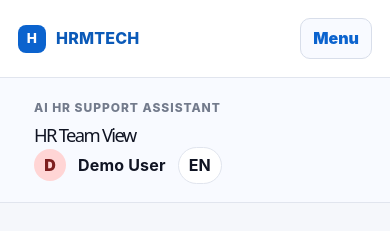
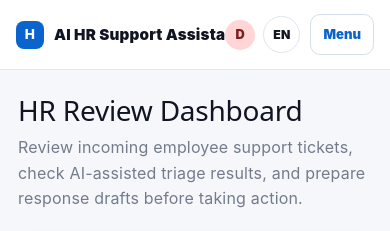
Before and after one commit to Iris408/ai-hr-support-assistant, a React (Vite) app in the folder frontend/: page / in a window 390 px wide. Shown: the top 231 px of the page. Built offline with nearby package versions, Linux system fonts and the light colour scheme; no server answers.

Commit message:
fix: restore dashboard UI after import and style updates

```diff
--- a/frontend/src/App.css
+++ b/frontend/src/App.css
@@ -63,7 +63,7 @@ button {
 }
 
 /* =========================================
-   Sidebar
+   Sidebar / mobile header
 ========================================= */
 
 .sidebar {
@@ -73,6 +73,10 @@ button {
   padding: 28px 20px;
   background: #ffffff;
   border-right: 1px solid #e1e5ee;
+}
+
+.sidebar-top-row {
+  display: block;
 }
 
 .brand {
@@ -88,11 +92,31 @@ button {
   display: grid;
   width: 28px;
   height: 28px;
+  flex-shrink: 0;
   place-items: center;
   border-radius: 8px;
   background: #0b63ce;
   color: #ffffff;
   font-size: 0.85rem;
+}
+
+.desktop-brand-text {
+  display: inline;
+}
+
+.mobile-brand-text,
+.mobile-header-user {
+  display: none;
+}
+
+.mobile-menu-button {
+  display: none;
+  border: 1px solid #d8deea;
+  border-radius: 10px;
+  background: #f8faff;
+  color: #0b63ce;
+  padding: 8px 12px;
+  font-weight: 900;
 }
 
 .sidebar-nav {
@@ -131,20 +155,6 @@ button {
 .sidebar-footer span {
   color: #737b8c;
   font-size: 0.82rem;
-}
-
-.sidebar-top-row {
-  display: block;
-}
-
-.mobile-menu-button {
-  display: none;
-  border: 1px solid #d8deea;
-  border-radius: 10px;
-  background: #f8faff;
-  color: #0b63ce;
-  padding: 8px 12px;
-  font-weight: 900;
 }
 
 /* =========================================
@@ -222,6 +232,22 @@ button {
   margin: 0;
   color: #737b8c;
   line-height: 1.6;
+}
+
+/* =========================================
+   Collapsible panels
+========================================= */
+
+.collapsible-panel {
+  margin-bottom: 24px;
+}
+
+.collapsible-panel summary {
+  display: none;
+}
+
+.collapsible-content {
+  min-width: 0;
 }
 
 /* =========================================
@@ -447,18 +473,6 @@ button {
   overflow: auto;
 }
 
-.collapsible-panel {
-  margin-bottom: 24px;
-}
-
-.collapsible-panel summary {
-  display: none;
-}
-
-.collapsible-content {
-  min-width: 0;
-}
-
 /* =========================================
    AI review queue
 ========================================= */
@@ -567,44 +581,60 @@ button {
 ========================================= */
 
 .ticket-table {
-  min-width: 760px;
+  display: grid;
+  gap: 14px;
   width: 100%;
+  padding: 18px;
 }
 
 .ticket-row {
   display: grid;
-  grid-template-columns: minmax(280px, 1fr) 130px 120px 110px;
-  gap: 18px;
-  align-items: center;
-  padding: 18px 24px;
-  border-bottom: 1px solid #edf0f5;
+  gap: 16px;
+  border: 1px solid #edf0f5;
+  border-radius: 12px;
+  background: #ffffff;
+  padding: 18px;
   color: #101423;
 }
 
-.ticket-row:last-child {
-  border-bottom: none;
+.ticket-main strong {
+  display: block;
+  margin-bottom: 6px;
+  color: #101423;
+  font-size: 0.98rem;
 }
 
-.ticket-row-heading {
-  background: #f8faff;
-  color: #334155;
-  font-size: 0.8rem;
-  font-weight: 900;
-  text-transform: uppercase;
-  letter-spacing: 0.04em;
-}
-
-.ticket-row strong {
-  display: block;
-  margin-bottom: 5px;
-  color: #101423;
-}
-
-.ticket-row p {
+.ticket-main p {
   margin: 0;
   color: #475569;
   font-size: 0.88rem;
   line-height: 1.5;
+}
+
+.ticket-meta-grid {
+  display: grid;
+  grid-template-columns: repeat(3, minmax(0, 1fr));
+  gap: 12px;
+}
+
+.ticket-meta-item {
+  display: grid;
+  gap: 6px;
+  min-width: 0;
+}
+
+.ticket-meta-label {
+  color: #64748b;
+  font-size: 0.72rem;
+  font-weight: 900;
+  letter-spacing: 0.05em;
+  text-transform: uppercase;
+}
+
+.table-scroll-area {
+  max-height: 560px;
+  overflow-y: auto;
+  overflow-x: hidden;
 }
 
 /* =========================================
@@ -676,44 +706,64 @@ button {
 }
 
 /* =========================================
-   Badges / pills
+   Ticket table queue
 ========================================= */
 
-.category-pill,
-.priority-pill,
-.status-pill {
-  display: inline-flex;
-  justify-content: center;
-  border-radius: 999px;
-  padding: 7px 10px;
-  font-size: 0.78rem;
-  font-weight: 900;
-  white-space: nowrap;
+.ticket-table {
+  display: grid;
+  gap: 14px;
+  width: 100%;
+  padding: 18px;
 }
 
-.category-pill {
-  background: #edf5ff;
-  color: #0b63ce;
+.ticket-row {
+  display: grid;
+  gap: 16px;
+  border: 1px solid #edf0f5;
+  border-radius: 12px;
+  background: #ffffff;
+  padding: 18px;
+  color: #101423;
 }
 
-.status-pill {
-  background: #f0f2f7;
-  color: #5f6878;
+.ticket-main strong {
+  display: block;
+  margin-bottom: 6px;
+  color: #101423;
+  font-size: 0.98rem;
 }
 
-.priority-low {
-  background: #e4f8ef;
-  color: #217653;
+.ticket-main p {
+  margin: 0;
+  color: #475569;
+  font-size: 0.88rem;
+  line-height: 1.5;
 }
 
-.priority-medium {
-  background: #fff3d4;
-  color: #8a5c00;
+.ticket-meta-grid {
+  display: grid;
+  grid-template-columns: repeat(3, minmax(0, 1fr));
+  gap: 12px;
 }
 
-.priority-high {
-  background: #ffe5e7;
-  color: #b4232a;
+.ticket-meta-item {
+  display: grid;
+  gap: 6px;
+  min-width: 0;
+}
+
+.ticket-meta-label {
+  color: #64748b;
+  font-size: 0.72rem;
+  font-weight: 900;
+  letter-spacing: 0.05em;
+  text-transform: uppercase;
+}
+
+.table-scroll-area {
+  max-height: 560px;
+  overflow-y: auto;
+  overflow-x: hidden;
 }
 
 /* =========================================
@@ -761,30 +811,73 @@ button {
 
   .sidebar {
     min-height: auto;
-    padding: 18px;
+    padding: 14px 16px;
     border-right: none;
     border-bottom: 1px solid #e1e5ee;
   }
 
   .sidebar-top-row {
-    display: flex;
-    justify-content: space-between;
-    gap: 16px;
+    display: grid;
+    grid-template-columns: minmax(0, 1fr) auto auto auto;
+    gap: 10px;
     align-items: center;
   }
 
   .brand {
+    min-width: 0;
     margin-bottom: 0;
+  }
+
+  .desktop-brand-text {
+    display: none;
+  }
+
+  .mobile-brand-text {
+    display: block;
+    color: #101423;
+    font-size: 0.95rem;
+    font-weight: 900;
+    white-space: nowrap;
+    overflow: hidden;
+    text-overflow: ellipsis;
+  }
+
+  .mobile-header-user {
+    display: flex;
+    align-items: center;
+    gap: 8px;
+    white-space: nowrap;
+  }
+
+  .mobile-header-user .avatar {
+    width: 30px;
+    height: 30px;
+    font-size: 0.8rem;
+  }
+
+  .mobile-header-user .language-pill {
+    padding: 6px 9px;
+    font-size: 0.76rem;
+    font-weight: 900;
   }
 
   .mobile-menu-button {
     display: inline-flex;
+    align-items: center;
+    justify-content: center;
+    border: 1px solid #d8deea;
+    border-radius: 10px;
+    background: #ffffff;
+    color: #0b63ce;
+    padding: 8px 12px;
+    font-size: 0.82rem;
+    font-weight: 900;
   }
 
   .sidebar-nav {
     display: none;
+    grid-template-columns: 1fr;
     margin-top: 16px;
-    grid-template-columns: 1fr;
   }
 
   .sidebar-nav.open {
@@ -793,14 +886,20 @@ button {
 
   .sidebar-footer {
     display: none;
+    margin-top: 16px;
+  }
+
+  .sidebar.menu-open .sidebar-footer {
+    display: block;
+  }
+
+  .topbar {
+    display: none;
   }
 
   .overview-grid,
   .employee-layout,
-  .admin-stats-grid {
-    grid-template-columns: 1fr;
-  }
-
+  .admin-stats-grid,
   .hr-workspace-grid {
     grid-template-columns: 1fr;
   }
@@ -855,7 +954,8 @@ button {
   }
 
   .collapsible-content .queue-panel {
-    border: none;
+    border: 1px solid #e0e4ec;
+    border-radius: 12px;
     box-shadow: none;
   }
 
@@ -874,8 +974,12 @@ button {
     align-items: flex-start;
   }
 
-  .topbar-user {
-    flex-wrap: wrap;
+  .sidebar-top-row {
+    grid-template-columns: minmax(0, 1fr) auto auto;
+  }
+
+  .mobile-header-user {
+    grid-column: auto;
   }
 
   .sidebar-nav {
@@ -900,7 +1004,350 @@ button {
     min-width: 360px;
   }
 
-  .ticket-table {
-    min-width: 680px;
+  .ticket-meta-grid {
+    grid-template-columns: 1fr;
   }
 }
+
+/* =========================================
+   Badges / pills
+========================================= */
+
+.category-pill,
+.priority-pill,
+.status-pill {
+  display: inline-flex;
+  justify-content: center;
+  width: fit-content;
+  max-width: 100%;
+  border: 1px solid transparent;
+  border-radius: 999px;
+  padding: 7px 10px;
+  font-size: 0.76rem;
+  font-weight: 900;
+  white-space: nowrap;
+}
+
+.category-pill {
+  background: #edf5ff;
+  color: #5086c7;
+  border-color: #cfe3fb;
+}
+
+.priority-pill {
+  background: #f1f5f9;
+  color: #ae5f66;
+  border-color: #d8e0ea;
+}
+
+.status-pill {
+  background: #f0f2f7;
+  color: #5f6878;
+  border-color: #d8e0ea;
+}
+
+.category-payroll {
+  background: #edf5ff;
+  color: #0b63ce;
+  border-color: #cfe3fb;
+}
+
+.category-benefits {
+  background: #f4edff;
+  color: #6d3fc2;
+  border-color: #e4d4ff;
+}
+
+.category-onboarding {
+  background: #e6fbf8;
+  color: #145c76;
+  border-color: #c8f1eb;
+}
+
+.category-policy {
+  background: #fff3d4;
+  color: #8a5c00;
+  border-color: #f2d58d;
+}
+
+.category-other {
+  background: #f1f5f9;
+  color: #475569;
+  border-color: #d8e0ea;
+}
+
+.priority-low {
+  background: #e4f8ef;
+  color: #217653;
+  border-color: #bce8d2;
+}
+
+.priority-medium {
+  background: #fff3d4;
+  color: #b98a2a;
+  border-color: #f2d58d;
+}
+
+.priority-high {
+  background: #ffe5e7;
+  color: #b4232a;
+  border-color: #f3b8bd;
+}
+
+.status-open {
+  background: #e4f8ef;
+  color: #217653;
+  border-color: #bce8d2;
+}
+
+.status-in-progress {
+  background: #fff3d4;
+  color: #cd9118;
+  border-color: #f2d58d;
+}
+
+.status-resolved {
+  background: #edf5ff;
+  color: #0b63ce;
+  border-color: #cfe3fb;
+}
+
+.status-closed {
+  background: #f1f5f9;
+  color: #475569;
+  border-color: #d8e0ea;
+}
+
+/* =========================================
+   Empty states
+========================================= */
+
+.empty-card {
+  border: 1px solid #e0e4ec;
+  border-radius: 12px;
+  background: #ffffff;
+  box-shadow: 0 12px 28px rgba(39, 48, 67, 0.06);
+}
+
+.compact-empty-card {
+  margin: 18px;
+  padding: 24px;
+}
+
+.empty-card h3 {
+  margin-top: 0;
+  color: #101423;
+}
+
+.empty-card p {
+  color: #737b8c;
+}
+
+/* =========================================
+   Responsive layout
+========================================= */
+
+@media (max-width: 1100px) {
+  .hr-workspace-grid {
+    grid-template-columns: 1fr;
+  }
+}
+
+@media (max-width: 980px) {
+  .dashboard-shell {
+    grid-template-columns: 1fr;
+    width: 100vw;
+    min-height: 100vh;
+    margin: 0;
+  }
+
+  .sidebar {
+    min-height: auto;
+    padding: 14px 16px;
+    border-right: none;
+    border-bottom: 1px solid #e1e5ee;
+  }
+
+  .sidebar-top-row {
+    display: grid;
+    grid-template-columns: minmax(0, 1fr) auto auto auto;
+    gap: 10px;
+    align-items: center;
+  }
+
+  .brand {
+    min-width: 0;
+    margin-bottom: 0;
+  }
+
+  .desktop-brand-text {
+    display: none;
+  }
+
+  .mobile-brand-text {
+    display: block;
+    color: #101423;
+    font-size: 0.95rem;
+    font-weight: 900;
+    white-space: nowrap;
+    overflow: hidden;
+    text-overflow: ellipsis;
+  }
+
+  .mobile-header-user {
+    display: flex;
+    align-items: center;
+    gap: 8px;
+    white-space: nowrap;
+  }
+
+  .mobile-header-user .avatar {
+    width: 30px;
+    height: 30px;
+    font-size: 0.8rem;
+  }
+
+  .mobile-header-user .language-pill {
+    padding: 6px 9px;
+    font-size: 0.76rem;
+    font-weight: 900;
+  }
+
+  .mobile-menu-button {
+    display: inline-flex;
+    align-items: center;
+    justify-content: center;
+    border: 1px solid #d8deea;
+    border-radius: 10px;
+    background: #ffffff;
+    color: #0b63ce;
+    padding: 8px 12px;
+    font-size: 0.82rem;
+    font-weight: 900;
+  }
+
+  .sidebar-nav {
+    display: none;
+    grid-template-columns: 1fr;
+    margin-top: 16px;
+  }
+
+  .sidebar-nav.open {
+    display: grid;
+  }
+
+  .sidebar-footer {
+    display: none;
+    margin-top: 16px;
+  }
+
+  .sidebar.menu-open .sidebar-footer {
+    display: block;
+  }
+
+  .topbar {
+    display: none;
+  }
+
+  .overview-grid,
+  .employee-layout,
+  .admin-stats-grid,
+  .hr-workspace-grid {
+    grid-template-columns: 1fr;
+  }
+
+  .collapsible-panel {
+    border: 1px solid #e0e4ec;
+    border-radius: 12px;
+    background: #ffffff;
+    box-shadow: 0 12px 28px rgba(39, 48, 67, 0.06);
+    overflow: hidden;
+  }
+
+  .collapsible-panel summary {
+    display: flex;
+    justify-content: space-between;
+    gap: 16px;
+    align-items: flex-start;
+    padding: 18px;
+    cursor: pointer;
+    list-style: none;
+  }
+
+  .collapsible-panel summary::-webkit-details-marker {
+    display: none;
+  }
+
+  .collapsible-panel summary h3 {
+    margin: 0 0 6px;
+    color: #101423;
+    font-size: 1rem;
+  }
+
+  .collapsible-panel summary p {
+    margin: 0;
+    color: #5f6878;
+    line-height: 1.5;
+    font-size: 0.9rem;
+  }
+
+  .summary-icon {
+    color: #0b63ce;
+    font-size: 1.2rem;
+    font-weight: 900;
+  }
+
+  .collapsible-content {
+    padding: 0 18px 18px;
+  }
+
+  .collapsible-content .overview-grid {
+    margin-bottom: 0;
+  }
+
+  .collapsible-content .queue-panel {
+    border: 1px solid #e0e4ec;
+    border-radius: 12px;
+    box-shadow: none;
+  }
+}
+
+@media (max-width: 620px) {
+  .page-content {
+    padding: 24px 18px;
+  }
+
+  .sidebar-top-row {
+    grid-template-columns: minmax(0, 1fr) auto auto;
+  }
+
+  .mobile-header-user {
+    grid-column: auto;
+  }
+
+  .sidebar-nav {
+    grid-template-columns: 1fr;
+  }
+
+  .eligibility-layout {
+    flex-direction: column;
+    align-items: flex-start;
+  }
+
+  .status-summary-row {
+    grid-template-columns: 1fr;
+    gap: 8px;
+  }
+
+  .queue-panel-header {
+    flex-direction: column;
+  }
+
+  .review-card-stack {
+    min-width: 360px;
+  }
+
+  .ticket-meta-grid {
+    grid-template-columns: 1fr;
+  }
+}
--- a/frontend/src/components/Sidebar.tsx
+++ b/frontend/src/components/Sidebar.tsx
@@ -15,11 +15,20 @@ export function Sidebar({ activeRole, onRoleChange }: SidebarProps) {
   };
 
   return (
-    <aside className="sidebar">
+    <aside className={`sidebar ${isMenuOpen ? "menu-open" : ""}`}>
       <div className="sidebar-top-row">
         <div className="brand">
           <div className="brand-icon">H</div>
-          <span>HRMTECH</span>
+
+          <div>
+            <span className="desktop-brand-text">HRMTECH</span>
+            <span className="mobile-brand-text">AI HR Support Assistant</span>
+          </div>
+        </div>
+
+        <div className="mobile-header-user" aria-label="Demo user controls">
+          <div className="avatar">D</div>
+          <span className="language-pill">EN</span>
         </div>
 
         <button
@@ -55,8 +64,8 @@ export function Sidebar({ activeRole, onRoleChange }: SidebarProps) {
       </nav>
 
       <div className="sidebar-footer">
-        <p>MVP Mode</p>
-        <span>JWT roles later</span>
+        <p>AI HR Support Assistant</p>
+        <span>MVP role menu. Real JWT roles later.</span>
       </div>
     </aside>
   );
```
Also changed, not shown: frontend/src/components/TicketReviewPanel.tsx (+12 -5 lines), frontend/src/components/TicketTable.tsx (+28 -17 lines), frontend/src/pages/AdminDashboard.tsx (+8 -1 lines), frontend/src/pages/EmployeeDashboard.tsx (+8 -1 lines), frontend/src/pages/HRDashboard.tsx (+7 -1 lines).
